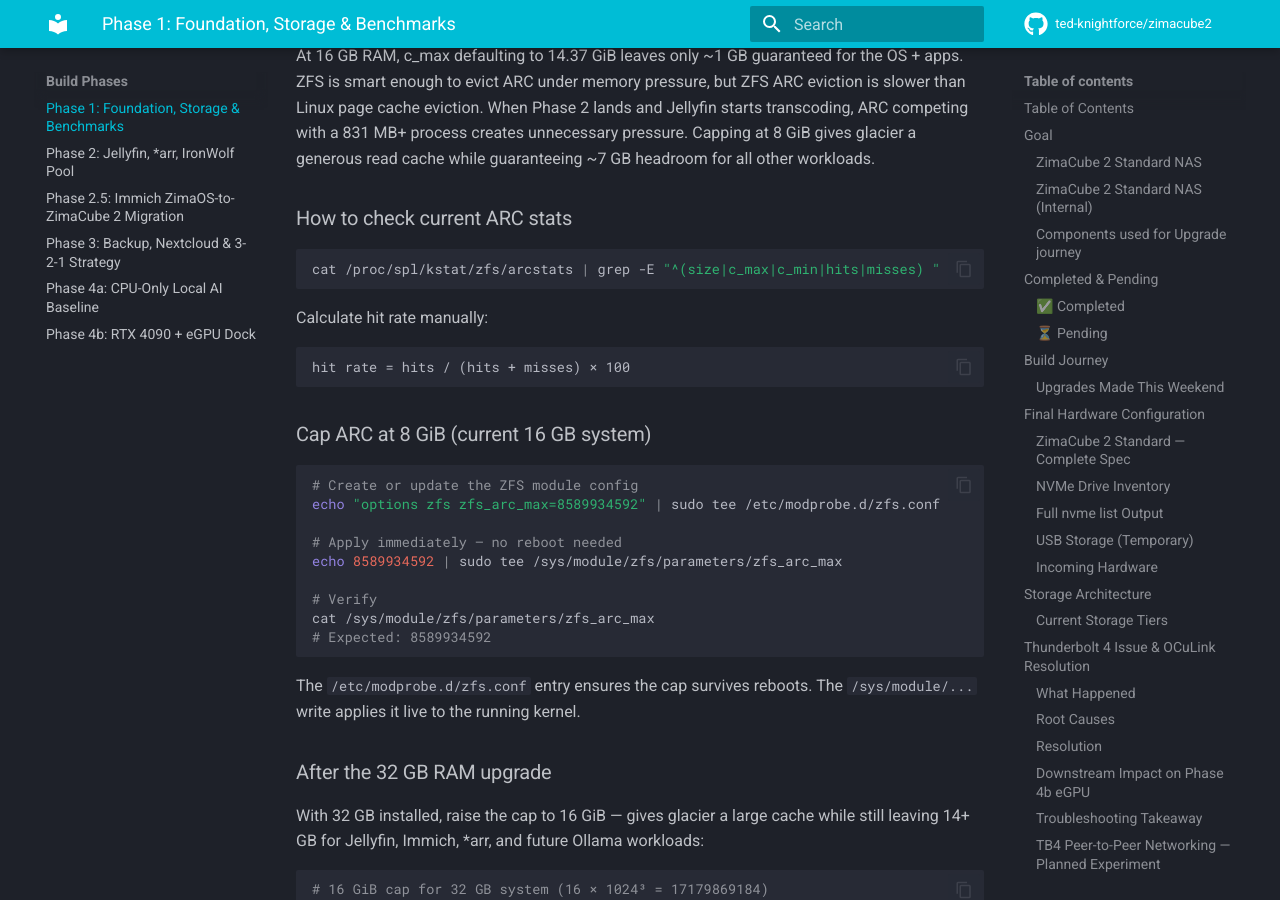
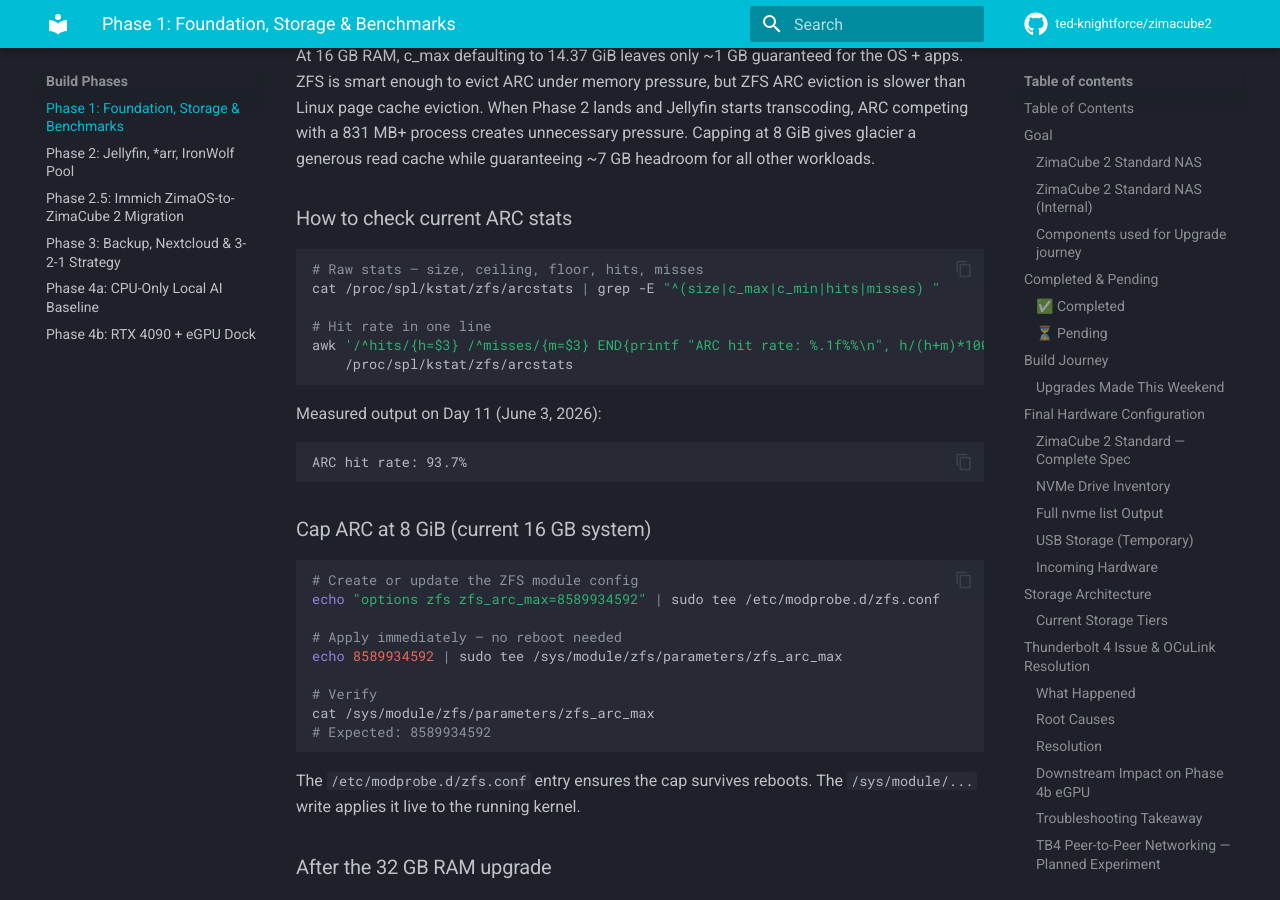
Before and after one commit to ted-knightforce/zimacube2, an MkDocs documentation site: the page built from docs/phases/01-foundation.md, in a window 1280 px wide and 900 px high, scrolled down 42214 px. Built offline with MkDocs 1.6.1 and Material for MkDocs 9.7.7, drawn with Linux system fonts in a browser that asks for light colours; comment, search, counter and statistics services are not loaded.

Commit message:
Phase 1: add ARC hit rate one-liner with confirmed 93.7% output

````diff
--- a/docs/phases/01-foundation.md
+++ b/docs/phases/01-foundation.md
@@ -635,12 +635,17 @@
 ### How to check current ARC stats
 
 ```bash
+# Raw stats — size, ceiling, floor, hits, misses
 cat /proc/spl/kstat/zfs/arcstats | grep -E "^(size|c_max|c_min|hits|misses) "
+
+# Hit rate in one line
+awk '/^hits/{h=$3} /^misses/{m=$3} END{printf "ARC hit rate: %.1f%%\n", h/(h+m)*100}' \
+    /proc/spl/kstat/zfs/arcstats
 ```
 
-Calculate hit rate manually:
+Measured output on Day 11 (June 3, 2026):
 ```
-hit rate = hits / (hits + misses) × 100
+ARC hit rate: 93.7%
 ```
 
 ### Cap ARC at 8 GiB (current 16 GB system)
````
